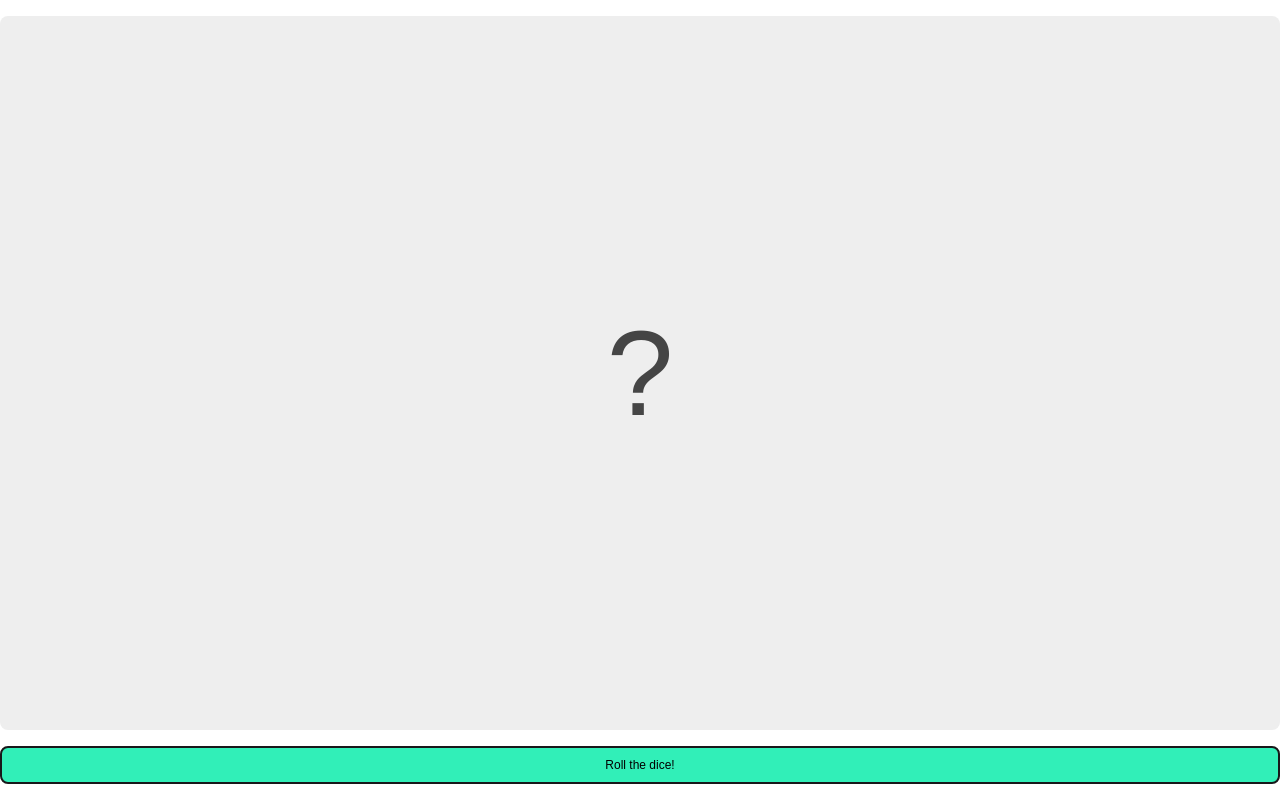
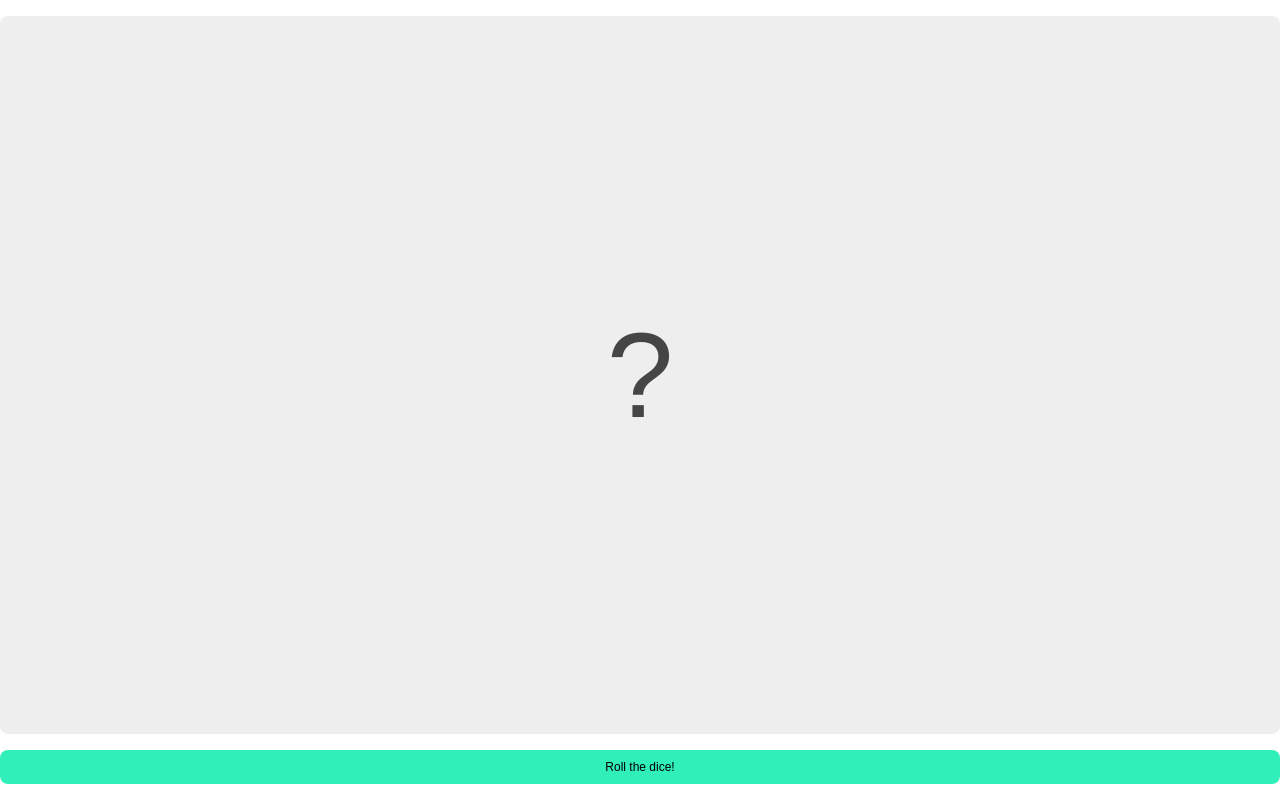
Before and after one commit to mayrinck/Penpot-Dice-Roll, a website built with Vite: page index.html in a window 1280 px wide. Built offline with nearby package versions, Linux system fonts and the light colour scheme.

Commit message:
mexendo na borda do botão )

```diff
--- a/index.html
+++ b/index.html
@@ -48,7 +48,7 @@
         width: 100%;
         font-family: inherit;
         font-size: 12px;
-        border: 2px solid #18181a;
+        border: 0px solid #18181a;
         background: #31EFB8;
         color: 18181a;
         border-radius: 8px;
@@ -58,6 +58,7 @@
       }
 
       button:hover {
+        border: 2px solid #31EFB8;
         background: #FFFFFF;
       }
 
```
